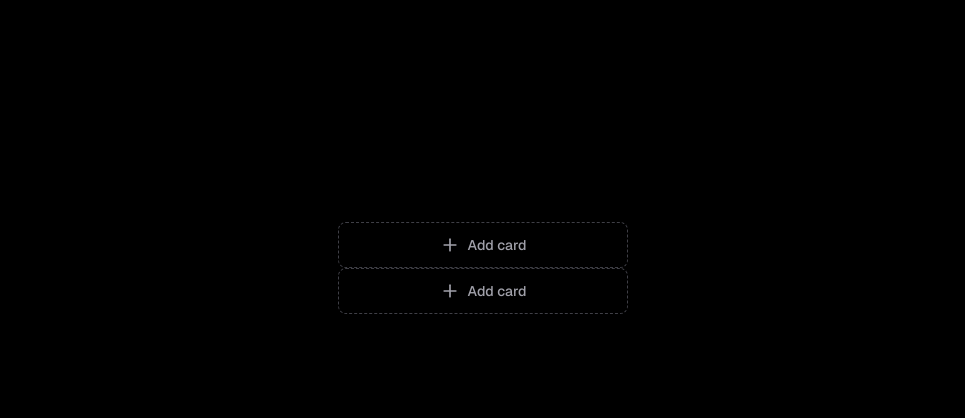
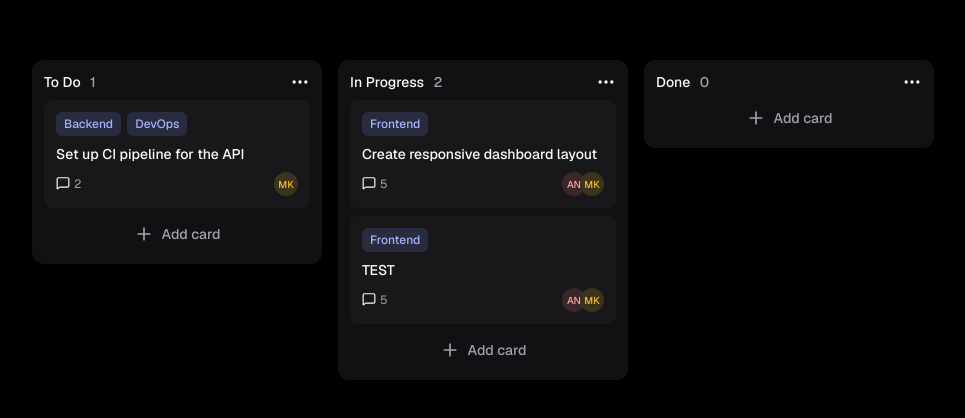
Before and after one commit to Romedix1/Ordo, a Next.js app in the folder frontend/: page / in a window 1280 px wide. Shown: the part 132-550 px from the top of the page, without its empty margins (157-1122 px from the left). Built offline with nearby package versions, Linux system fonts and the light colour scheme.

Commit message:
feat: implement drag-and-drop functionality

```diff
--- a/frontend/src/app/_components/shared/card.tsx
+++ b/frontend/src/app/_components/shared/card.tsx
@@ -4,22 +4,27 @@ import { cn } from "cn";
 import { MessageSquare } from "lucide-react";
 
 interface Badge {
+  id: string;
   title: string;
   color: string;
 }
 
 export interface CardProps {
+  id: string;
   badges: Badge[];
   title: string;
   commentsCount: number;
   assignedUsers: AvatarUser[];
+  isDragging?: boolean;
 }
 
 export const Card = ({
+  id,
   badges,
   title,
   commentsCount,
   assignedUsers,
+  isDragging,
 }: CardProps) => {
   return (
     <article
@@ -27,14 +32,15 @@ export const Card = ({
       className={cn(
         "p-3 flex flex-col gap-2 w-full",
         "bg-card border-border rounded-lg outline-none",
-        "hover:border-muted-foreground/30 hover:cursor-pointer focus-visible:ring-[3px] focus-visible:ring-ring/50",
-        // drag
-        // "rotate-2 border-ring opacity-90"
+        "hover:border-muted-foreground/30 focus-visible:ring-[3px] focus-visible:ring-ring/50",
+        isDragging
+          ? "rotate-2 border-ring opacity-90 cursor-grab"
+          : "cursor-pointer",
       )}
     >
       <div className="flex gap-1.5">
-        {badges.map((badge, index) => {
-          return <Badge key={`card-badge-${index}`} text={badge.title} />;
+        {badges.map((badge) => {
+          return <Badge key={badge.id} id={badge.id} text={badge.title} />;
         })}
       </div>
 
--- a/frontend/src/app/_components/shared/column.tsx
+++ b/frontend/src/app/_components/shared/column.tsx
@@ -1,17 +1,36 @@
-import { Card, CardProps } from "@/app/_components/shared/card";
+import { CardProps, SortableCard } from "@/app/_components/shared";
 import { Button } from "@/app/_components/ui";
+import {
+  SortableContext,
+  verticalListSortingStrategy,
+} from "@dnd-kit/sortable";
 import { cn } from "cn";
 import { Ellipsis, Plus } from "lucide-react";
 
-interface ColumnProps {
+export interface ColumnProps {
+  id: string;
   title: string;
   cards?: CardProps[];
   cardOn?: boolean;
+  isDragging?: boolean;
 }
 
-export const Column = ({ title, cards, cardOn = false }: ColumnProps) => {
+export const Column = ({
+  id,
+  title,
+  cards,
+  cardOn = false,
+  isDragging,
+}: ColumnProps) => {
   return (
-    <section className="p-3 flex flex-col gap-2 w-72.5 bg-column rounded-xl">
+    <section
+      className={cn(
+        "p-3 flex flex-col gap-2 w-72.5 bg-column rounded-xl cursor-pointer select-none",
+        isDragging
+          ? "rotate-2 border-ring opacity-90 cursor-grab"
+          : "cursor-pointer",
+      )}
+    >
       <div className="flex justify-between items-center">
         <h2 className="text-sm font-medium">
           {title}{" "}
@@ -23,8 +42,8 @@ export const Column = ({ title, cards, cardOn = false }: ColumnProps) => {
         <Ellipsis className="w-5 h-5 cursor-pointer" />
       </div>
 
-      {!cards
-        ? !cardOn && (
+      {!cards ? (
+        !cardOn && (
           <div
             className={cn(
               "flex flex-col gap-1 p-3",
@@ -35,12 +54,15 @@ export const Column = ({ title, cards, cardOn = false }: ColumnProps) => {
             <p className="text-xs">Drag a card here or add a new one</p>
           </div>
         )
-        : cards.map((card, index) => {
-            return <Card key={`column-${title}-card-${index}`} {...card} />;
-          })}
-
-      {cardOn && (
-        <div className="h-24 border border-primary border-dashed bg-accent-subtle rounded-lg"></div>
+      ) : (
+        <SortableContext
+          items={cards.map((card) => card.id)}
+          strategy={verticalListSortingStrategy}
+        >
+          {cards.map((card) => (
+            <SortableCard key={card.id} {...card} />
+          ))}
+        </SortableContext>
       )}
 
       <Button variant="ghost">
--- /dev/null
+++ b/frontend/src/app/_components/shared/index.ts
@@ -0,0 +1,5 @@
+export * from "./card";
+export * from "./column";
+export * from "./add-column";
+export * from "./sortable-column";
+export * from "./sortable-card";
--- a/frontend/src/app/_components/shared/index.tsx
+++ /dev/null
@@ -1,2 +0,0 @@
-export * from "./card";
-export * from "./column";
--- /dev/null
+++ b/frontend/src/app/_components/shared/sortable-card.tsx
@@ -0,0 +1,37 @@
+"use client";
+
+import { Card, CardProps } from "@/app/_components/shared/card";
+import { useSortable } from "@dnd-kit/sortable";
+import { CSS } from "@dnd-kit/utilities";
+
+export const SortableCard = (props: CardProps) => {
+  const {
+    attributes,
+    listeners,
+    setNodeRef,
+    transform,
+    transition,
+    isDragging,
+  } = useSortable({ id: props.id });
+
+  const style = {
+    transform: CSS.Transform.toString(transform),
+    transition,
+  };
+
+  if (isDragging) {
+    return (
+      <div
+        ref={setNodeRef}
+        style={style}
+        className="h-28 border border-primary border-dashed bg-accent-subtle rounded-lg"
+      />
+    );
+  }
+
+  return (
+    <div ref={setNodeRef} style={style} {...attributes} {...listeners}>
+      <Card {...props} />
+    </div>
+  );
+};
--- /dev/null
+++ b/frontend/src/app/_components/shared/sortable-column.tsx
@@ -0,0 +1,37 @@
+"use client";
+
+import { CardProps, Column } from "@/app/_components/shared";
+import { useSortable } from "@dnd-kit/sortable";
+import { CSS } from "@dnd-kit/utilities";
+
+export const SortableColumn = (props: CardProps) => {
+  const {
+    attributes,
+    listeners,
+    setNodeRef,
+    transform,
+    transition,
+    isDragging,
+  } = useSortable({ id: props.id });
+
+  const style = {
+    transform: CSS.Transform.toString(transform),
+    transition,
+  };
+
+  if (isDragging) {
+    return (
+      <div
+        ref={setNodeRef}
+        style={style}
+        className="p-3 flex flex-col gap-2 w-72.5 bg-column h-35 rounded-xl"
+      />
+    );
+  }
+
+  return (
+    <div ref={setNodeRef} style={style} {...attributes} {...listeners}>
+      <Column {...props} />
+    </div>
+  );
+};
--- a/frontend/src/app/_components/ui/badge.tsx
+++ b/frontend/src/app/_components/ui/badge.tsx
@@ -3,11 +3,12 @@ import { cn } from "cn";
 import { ReactNode } from "react";
 
 interface BadgeProps {
+  id: string;
   text: ReactNode;
   color?: BadgeColors;
 }
 
-export const Badge = ({ color = "indigo", text }: BadgeProps) => {
+export const Badge = ({ id, color = "indigo", text }: BadgeProps) => {
   return (
     <div
       className={cn(
--- a/frontend/src/app/page.tsx
+++ b/frontend/src/app/page.tsx
@@ -1,5 +1,20 @@
-import { AddColumn } from "@/app/_components/shared/add-column";
-import { Column } from "@/app/_components/shared/column";
+"use client";
+
+import { Card, Column } from "@/app/_components/shared";
+import { SortableColumn } from "@/app/_components/shared/sortable-column";
+import { useBoardDnd } from "@/hooks/useBoardDnd";
+import {
+  DndContext,
+  DragOverlay,
+  PointerSensor,
+  useSensor,
+  useSensors,
+} from "@dnd-kit/core";
+import {
+  horizontalListSortingStrategy,
+  SortableContext,
+} from "@dnd-kit/sortable";
+import { useState } from "react";
 
 export default function Home() {
   const mockUsers = [
@@ -12,8 +27,8 @@ export default function Home() {
       id: "card-1",
       title: "Set up CI pipeline for the API",
       badges: [
-        { title: "Backend", color: "indigo" },
-        { title: "DevOps", color: "amber" },
+        { id: "1", title: "Backend", color: "indigo" },
+        { id: "2", title: "DevOps", color: "amber" },
       ],
       commentsCount: 2,
       assignedUsers: [mockUsers[0]],
@@ -21,20 +36,90 @@ export default function Home() {
     {
       id: "card-2",
       title: "Create responsive dashboard layout",
-      badges: [{ title: "Frontend", color: "sky" }],
+      badges: [{ id: "3", title: "Frontend", color: "sky" }],
+      commentsCount: 5,
+      assignedUsers: [mockUsers[0], mockUsers[1]],
+    },
+    {
+      id: "card-3",
+      title: "TEST",
+      badges: [{ id: "4", title: "Frontend", color: "sky" }],
       commentsCount: 5,
       assignedUsers: [mockUsers[0], mockUsers[1]],
     },
   ];
 
+  const [mockContainers, setMockContainers] = useState([
+    {
+      id: "todo",
+      title: "To Do",
+      cards: [mockCards[0]],
+    },
+    {
+      id: "in-progress",
+      title: "In Progress",
+      cards: [mockCards[1], mockCards[2]],
+    },
+    {
+      id: "done",
+      title: "Done",
+      cards: [],
+    },
+  ]);
+
+  const {
+    columns,
+    activeCard,
+    activeColumn,
+    collisionDetection,
+    handleDragStart,
+    handleDragOver,
+    handleDragEnd,
+    handleDragCancel,
+  } = useBoardDnd(mockContainers);
+
+  const columnSensors = useSensors(
+    useSensor(PointerSensor, {
+      activationConstraint: {
+        delay: 100,
+        tolerance: 5,
+      },
+    }),
+  );
+
   return (
-    <div className="flex flex-col flex-1 items-center justify-center bg-zinc-50 dark:bg-black">
-      {/* <Column title="To Do" cards={mockCards} />
-      <Column title="To Do" />
-      <Column title="To Do" cardOn={true} />
-      <Column title="To Do" cards={mockCards} cardOn={true} /> */}
-      <AddColumn />
-      <AddColumn />
+    <div className="flex items-start pt-48 flex-1  justify-center bg-zinc-50 dark:bg-black  gap-4">
+      <DndContext
+        collisionDetection={collisionDetection}
+        onDragStart={handleDragStart}
+        onDragOver={handleDragOver}
+        onDragEnd={handleDragEnd}
+        onDragCancel={handleDragCancel}
+        sensors={columnSensors}
+      >
+        <SortableContext
+          items={columns.map((card) => card.id)}
+          strategy={horizontalListSortingStrategy}
+        >
+          {columns.map((column) => (
+            <SortableColumn
+              badges={[]}
+              commentsCount={0}
+              assignedUsers={[]}
+              key={column.id}
+              {...column}
+            />
+          ))}
+        </SortableContext>
+
+        <DragOverlay>
+          {activeColumn ? (
+            <Column {...activeColumn} isDragging />
+          ) : activeCard ? (
+            <Card {...activeCard} isDragging />
+          ) : null}
+        </DragOverlay>
+      </DndContext>
     </div>
   );
 }
--- /dev/null
+++ b/frontend/src/hooks/useBoardDnd.tsx
@@ -0,0 +1,204 @@
+"use client";
+
+import { ColumnProps } from "@/app/_components/shared";
+import {
+  closestCorners,
+  CollisionDetection,
+  DragEndEvent,
+  DragOverEvent,
+  DragStartEvent,
+  UniqueIdentifier,
+} from "@dnd-kit/core";
+import { arrayMove } from "@dnd-kit/sortable";
+import { useState } from "react";
+
+export function useBoardDnd(initialColumns: ColumnProps[]) {
+  const [columns, setColumns] = useState(() =>
+    initialColumns.map((column) => ({ ...column, cards: column.cards ?? [] })),
+  );
+  const [activeId, setActiveId] = useState<UniqueIdentifier | null>(null);
+
+  function isColumnId(id: UniqueIdentifier | undefined) {
+    return columns.some((column) => column.id === id);
+  }
+
+  function findColumnId(id: UniqueIdentifier | undefined) {
+    if (isColumnId(id)) return id;
+
+    return columns.find((column) => column.cards.some((card) => card.id === id))
+      ?.id;
+  }
+
+  const collisionDetection: CollisionDetection = (args) => {
+    if (isColumnId(args.active.id)) {
+      return closestCorners({
+        ...args,
+        droppableContainers: args.droppableContainers.filter((container) =>
+          isColumnId(container.id),
+        ),
+      });
+    }
+
+    return closestCorners(args);
+  };
+
+  function handleDragStart(event: DragStartEvent) {
+    setActiveId(event.active.id);
+  }
+
+  function handleDragOver(event: DragOverEvent) {
+    const { active, over } = event;
+
+    if (!over) return;
+    if (isColumnId(active.id)) return;
+
+    const activeCardId = active.id;
+    const overId = over.id;
+
+    const activeColumnId = findColumnId(activeCardId);
+    const overColumnId = findColumnId(overId);
+
+    if (!activeColumnId || !overColumnId) return;
+    if (activeColumnId === overColumnId) {
+      if (activeCardId === overId || overId === overColumnId) return;
+
+      setColumns((prev) =>
+        prev.map((column) => {
+          if (column.id !== activeColumnId) return column;
+
+          const oldIndex = column.cards.findIndex(
+            (card) => card.id === activeCardId,
+          );
+          const newIndex = column.cards.findIndex((card) => card.id === overId);
+
+          if (oldIndex === -1 || newIndex === -1) return column;
+
+          return {
+            ...column,
+            cards: arrayMove(column.cards, oldIndex, newIndex),
+          };
+        }),
+      );
+
+      return;
+    }
+
+    setColumns((prev) => {
+      const activeColumn = prev.find((column) => column.id === activeColumnId);
+      const overColumn = prev.find((column) => column.id === overColumnId);
+
+      if (!activeColumn || !overColumn) return prev;
+
+      const activeCard = activeColumn.cards.find(
+        (card) => card.id === activeCardId,
+      );
+
+      if (!activeCard) return prev;
+
+      let newIndex: number;
+
+      if (overId === overColumnId) {
+        newIndex = overColumn.cards.length;
+      } else {
+        const overIndex = overColumn.cards.findIndex(
+          (card) => card.id === overId,
+        );
+        newIndex = overIndex >= 0 ? overIndex : overColumn.cards.length;
+      }
+
+      return prev.map((column) => {
+        if (column.id === activeColumnId) {
+          return {
+            ...column,
+            cards: column.cards.filter((card) => card.id !== activeCardId),
+          };
+        }
+
+        if (column.id === overColumnId) {
+          return {
+            ...column,
+            cards: [
+              ...column.cards.slice(0, newIndex),
+              activeCard,
+              ...column.cards.slice(newIndex),
+            ],
+          };
+        }
+
+        return column;
+      });
+    });
+  }
+
+  function handleDragEnd(event: DragEndEvent) {
+    const { active, over } = event;
+
+    if (isColumnId(active.id)) {
+      if (over && active.id !== over.id) {
+        setColumns((prev) => {
+          const oldIndex = prev.findIndex((card) => card.id === active.id);
+          const newIndex = prev.findIndex((card) => card.id === over.id);
+
+          if (oldIndex === -1 || newIndex === -1) return prev;
+
+          return arrayMove(prev, oldIndex, newIndex);
+        });
+      }
+
+      setActiveId(null);
+      return;
+    }
+
+    if (over && active.id !== over.id) {
+      const activeColumnId = findColumnId(active.id);
+      const overColumnId = findColumnId(over.id);
+
+      if (activeColumnId && activeColumnId === overColumnId) {
+        setColumns((prev) =>
+          prev.map((column) => {
+            if (column.id !== activeColumnId) return column;
+
+            const oldIndex = column.cards.findIndex(
+              (card) => card.id === active.id,
+            );
+            const newIndex = column.cards.findIndex(
+              (card) => card.id === over.id,
+            );
+
+            if (oldIndex === -1 || newIndex === -1) return column;
+
+            return {
+              ...column,
+              cards: arrayMove(column.cards, oldIndex, newIndex),
+            };
+          }),
+        );
+      }
+    }
+
+    setActiveId(null);
+  }
+
+  function handleDragCancel() {
+    setActiveId(null);
+  }
+
+  const activeColumn = columns.find((column) => column.id === activeId);
+
+  const activeCard = columns
+    .flatMap((column) => column.cards)
+    .find((card) => card.id === activeId);
+
+  return {
+    columns,
+    setColumns,
+    activeId,
+    activeCard,
+    activeColumn,
+    collisionDetection,
+    handleDragStart,
+    handleDragOver,
+    handleDragEnd,
+    handleDragCancel,
+  };
+}
--- a/package.json
+++ b/package.json
@@ -21,5 +21,10 @@
   "homepage": "https://github.com/Romedix1/Ordo#readme",
   "devDependencies": {
     "husky": "^9.1.7"
+  },
+  "dependencies": {
+    "@dnd-kit/core": "^6.3.1",
+    "@dnd-kit/sortable": "^10.0.0",
+    "@dnd-kit/utilities": "^3.2.2"
   }
 }
```
Also changed, not shown: frontend/src/app/_components/ui/index.ts (renamed from frontend/src/app/_components/ui/index.tsx), 2 other files (tests, documents, lock files or other folders). Lines whose indentation alone changed are shown as unchanged.
